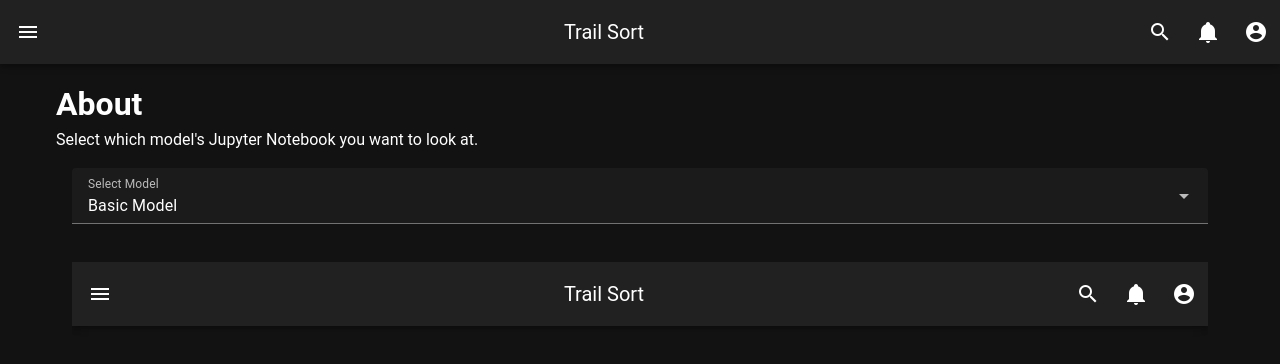
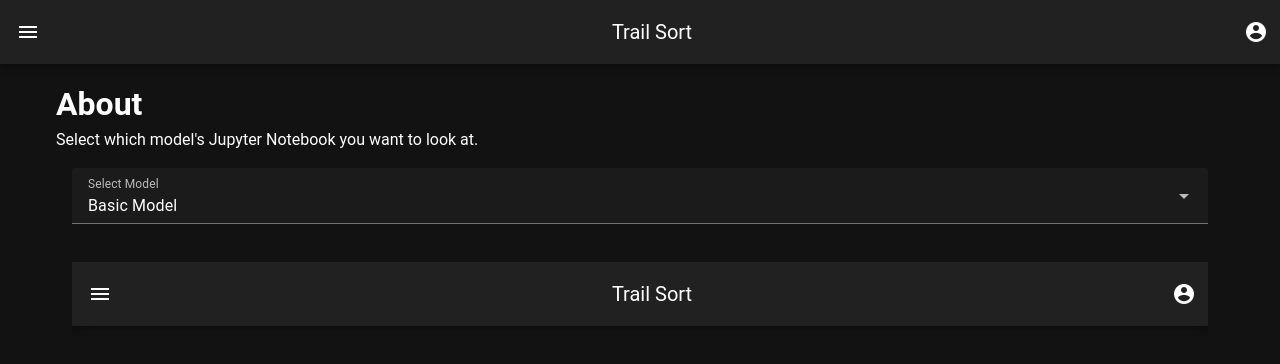
Before and after one commit to NathanLord/TrailSort, a Vue app in the folder FrontEnd/: page /about in a window 1280 px wide. Shown: the top 364 px of the page. Built offline with nearby package versions, Linux system fonts and the light colour scheme.

Commit message:
Cleaned client-side.

```diff
--- a/FrontEnd/src/App.vue
+++ b/FrontEnd/src/App.vue
@@ -1,9 +1,13 @@
 <script setup>
+
 	import menuComponent from './components/MenuComponent.vue';
+
 	import { RouterView } from 'vue-router';
+
 </script>
 
 <template>
+
 	<v-app>
 		<menuComponent>
 			<router-view v-slot="{ Component }">
@@ -13,6 +17,7 @@
 			</router-view>
 		</menuComponent>
 	</v-app>
+
 </template>
 
 <style scoped>
--- a/FrontEnd/src/components/FileUpload.vue
+++ b/FrontEnd/src/components/FileUpload.vue
@@ -3,9 +3,11 @@
     <h2>File Upload</h2>
     <v-container>
 
+
         <ModelSelect ref="modelSelect" />
 
 
+        <!-- https://vuetifyjs.com/en/components/file-inputs/#usage -->
         <v-file-input
             label="Upload Trail Camera Photos"
             variant="solo-inverted"
@@ -16,7 +18,7 @@
             :loading="isLoading"
             :disabled="isLoading"
         />
-        <!-- https://vuetifyjs.com/en/components/alerts/#icon-->
+        <!-- https://vuetifyjs.com/en/components/alerts/#icon -->
         <v-alert v-if="showError" type="error" dismissible v-model:show="showError">
             {{ errorMessage }}
         </v-alert>
@@ -46,12 +48,13 @@
 <script setup>
 
     import { ref } from 'vue';
-    import { useRouter } from 'vue-router'; // Import useRouter
+    import { useRouter } from 'vue-router';
+
     import ModelSelect from './ModelSelect.vue';
 
     const backendUrl = import.meta.env.VITE_BACKEND_URL;
 
-    const router = useRouter(); // Initialize router
+    const router = useRouter();
 
     const file = ref(null);
     const isLoading = ref(false);
@@ -74,9 +77,11 @@
         errorMessage.value = '';
         showError.value = false;
 
+        // Add the file
         const formData = new FormData();
         formData.append('file', file.value);
 
+        // Add the type of model
         const backend = modelSelect.value?.selectedBackEnd;
         console.log("Selected Model", backend);
         if (backend) {
@@ -90,7 +95,6 @@
 
         // Check if token is null and redirect to userPage
         if (!token) {
-            // If no token, redirect to the UserPage view for sign-up
             router.push({ name: 'userPage' });
             return; // Exit
         }
@@ -99,7 +103,7 @@
             const response = await fetch(`${backendUrl}/sort`, {
                 method: 'POST',
                 headers: {
-                'Authorization': `Bearer ${token}`, // Include the JWT token in the Authorization header
+                'Authorization': `Bearer ${token}`,
                 },
                 body: formData,
             });
@@ -112,7 +116,7 @@
                 throw new Error(errorMessage.value || 'Upload failed');
             }
 
-            // Get filename from Content-Disposition header if available
+            // Get filename
             const contentDisposition = response.headers.get('Content-Disposition');
             const filenameMatch = contentDisposition && contentDisposition.match(/filename="?([^"]*)"?/);
             filename.value = filenameMatch ? filenameMatch[1] : 'sorted_images.zip';
@@ -125,6 +129,7 @@
                 throw new Error('Received empty file from server');
             }
 
+            // Create link to download blob which is the zip folder
             downloadUrl.value = window.URL.createObjectURL(blob);;
 
             // Reset file input
--- a/FrontEnd/src/components/MenuComponent.vue
+++ b/FrontEnd/src/components/MenuComponent.vue
@@ -3,22 +3,16 @@
     <v-app-bar app>
       <v-app-bar-nav-icon @click="drawer = !drawer"></v-app-bar-nav-icon>
 
+
       <v-toolbar-title  class="text-center flex-grow-1">Trail Sort</v-toolbar-title>
 
-
-      <v-btn icon>
-        <v-icon>mdi-magnify</v-icon>
-      </v-btn>
-
-      <v-btn icon>
-        <v-icon>mdi-bell</v-icon>
-      </v-btn>
 
       <router-link to="/user">
         <v-btn icon color="white">
           <v-icon>mdi-account-circle</v-icon>
         </v-btn>
       </router-link>
+
 
     </v-app-bar>
 
--- a/FrontEnd/src/components/ModelSelect.vue
+++ b/FrontEnd/src/components/ModelSelect.vue
@@ -1,4 +1,6 @@
 <template>
+
+    <!-- https://vuetifyjs.com/en/components/selects/#usage -->
     <v-select
         v-model="selectedSource"
         :items="sources"
@@ -8,11 +10,12 @@
         class="mb-4"
         outlined
     ></v-select>
+
 </template>
 
 <script setup>
 
-    import { ref, defineExpose, computed } from 'vue';
+    import { ref, computed } from 'vue';
 
 
     const selectedSource = ref('/trail_sort_TF2_display.html');
--- a/FrontEnd/src/components/UserSignUp.vue
+++ b/FrontEnd/src/components/UserSignUp.vue
@@ -33,7 +33,7 @@
 														<v-alert v-if="errorMessage" type="error" dismissible>{{ errorMessage }}</v-alert>
 												</v-card-text>
 
-												<!-- Main Action Button (Login/Signup) -->
+												<!--Button for SignUp or Login -->
 												<v-card-actions class="d-flex justify-center">
 														<v-btn
 																color="orange darken-2"
@@ -52,7 +52,7 @@
 												</v-card-actions>
 										</v-card>
 
-										<!-- Welcome Message For User with JWT-->
+										<!-- Already logged in with JWT-->
 										<v-card v-else>
 												<v-card-title>Welcome, you are logged in!</v-card-title>
 												<v-card-actions class="d-flex justify-center">
--- a/FrontEnd/src/router/index.js
+++ b/FrontEnd/src/router/index.js
@@ -1,5 +1,5 @@
+import { createRouter, createWebHistory } from 'vue-router'
 
-import { createRouter, createWebHistory } from 'vue-router'
 import HomePage from '../views/HomePage.vue'
 import AboutPage from '../views/AboutPage.vue'
 import SortPage from '../views/SortPage.vue'
--- a/FrontEnd/vite.config.js
+++ b/FrontEnd/vite.config.js
@@ -1,4 +1,5 @@
 import { defineConfig } from 'vite'
+
 import vue from '@vitejs/plugin-vue'
 
 // https://vitejs.dev/config/
```
Also changed, not shown: 1 other file (tests, documents, lock files or other folders).
